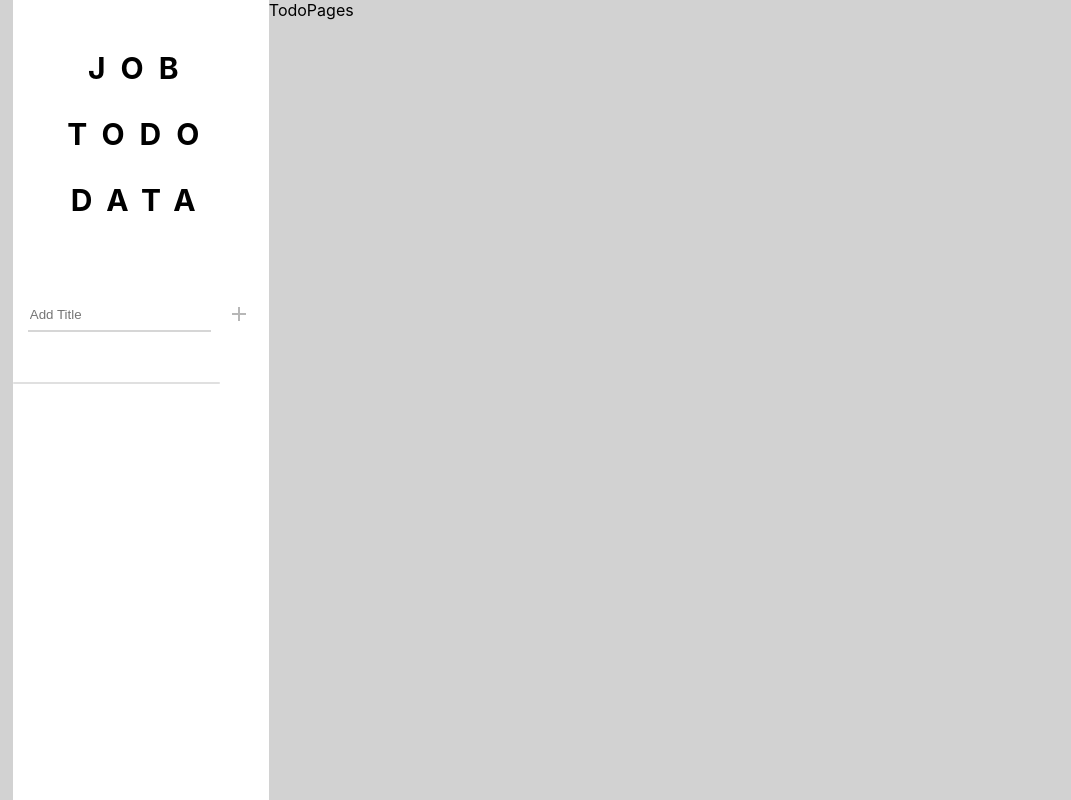
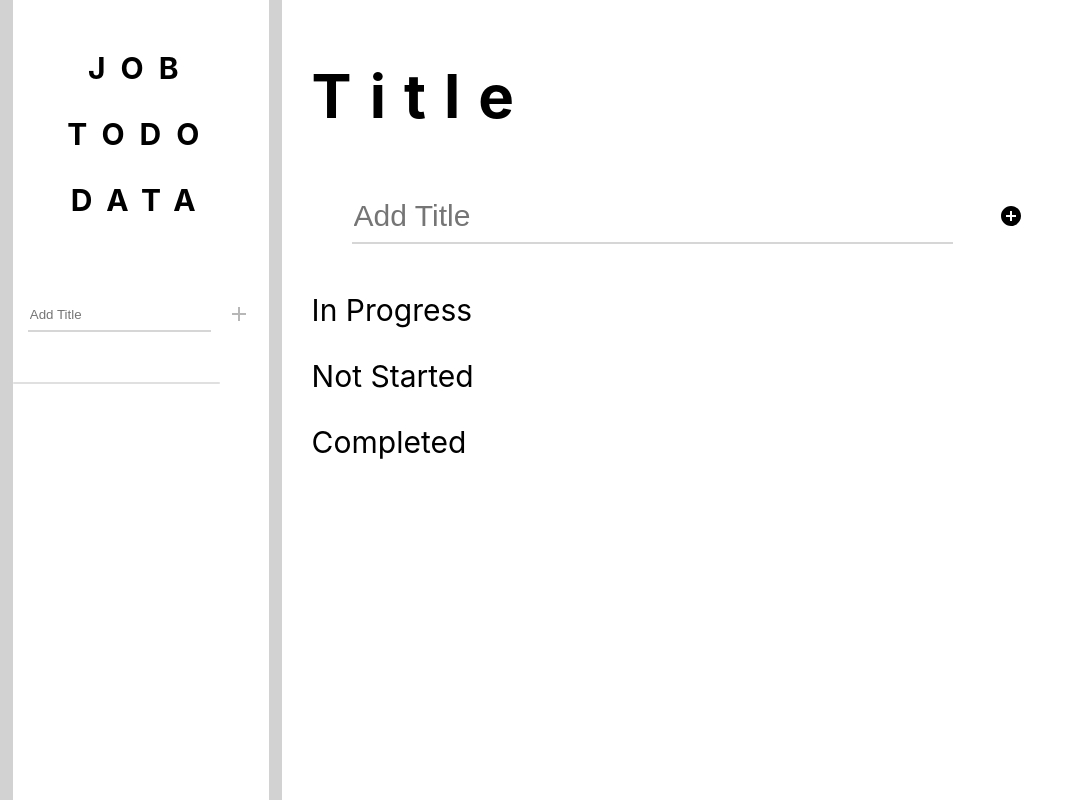
Before and after one commit to anAstrnt/job-todolist, a React (Create React App) app: page / in a window 1280 px wide. Shown: the whole page, without its empty margins (0-1071 px from the left). Built offline with nearby package versions, Linux system fonts and the light colour scheme.

Commit message:
💄 TodoPageの外枠デザインの作成

```diff
--- a/src/components/TodoPages.module.css
+++ b/src/components/TodoPages.module.css
@@ -0,0 +1,59 @@
+.todoPages {
+  width: 78vw;
+  height: 100vh;
+  background-color: #ffffff;
+  margin-left: auto;
+}
+
+.titleName {
+  font-size: 60px;
+  font-weight: 700;
+  letter-spacing: 0.3em;
+  margin-left: 30px;
+}
+
+.addTodoForm {
+  width: 70%;
+  height: 50px;
+  display: flex;
+  align-items: center;
+  margin-left: 40px;
+  margin-top: 30px;
+}
+
+.inputTodo {
+  width: 100%;
+  height: 100%;
+  font-size: 30px;
+  border: none;
+  border-bottom: 2px solid #cccc;
+}
+
+.inputTodo:focus {
+  outline: none;
+  border-color: #8b8b8b;
+  transition: all 0.2s ease-in-out;
+}
+
+.addTodoButton {
+  background-color: white;
+  border: none;
+  margin-left: 40px;
+}
+
+.todoStatus {
+  margin-top: 50px;
+  margin-left: 30px;
+}
+
+.inProgress {
+  font-size: 30px;
+}
+
+.notStarted {
+  font-size: 30px;
+}
+
+.completed {
+  font-size: 30px;
+}
--- a/src/components/TodoPages.tsx
+++ b/src/components/TodoPages.tsx
@@ -1,5 +1,35 @@
 import React from "react";
+import styles from "./TodoPages.module.css";
+import AddCircleOutlinedIcon from "@mui/icons-material/AddCircleOutlined";
 
 export const TodoPages = () => {
-  return <div>TodoPages</div>;
+  return (
+    <div className={styles.todoPages}>
+      <div className={styles.titleName}>
+        <p>Title</p>
+        <form className={styles.addTodoForm}>
+          <input
+            type="text"
+            name="inputTitle"
+            placeholder="Add Title"
+            className={styles.inputTodo}
+          />
+          <button type="submit" className={styles.addTodoButton}>
+            <AddCircleOutlinedIcon />
+          </button>
+        </form>
+      </div>
+      <div className={styles.todoStatus}>
+        <div className={styles.inProgress}>
+          <p>In Progress</p>
+        </div>
+        <div className={styles.notStarted}>
+          <p>Not Started</p>
+        </div>
+        <div className={styles.completed}>
+          <p>Completed</p>
+        </div>
+      </div>
+    </div>
+  );
 };
```
